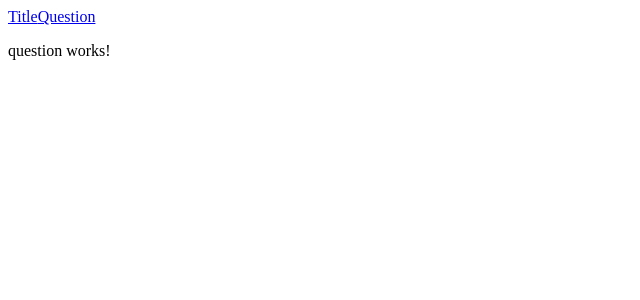
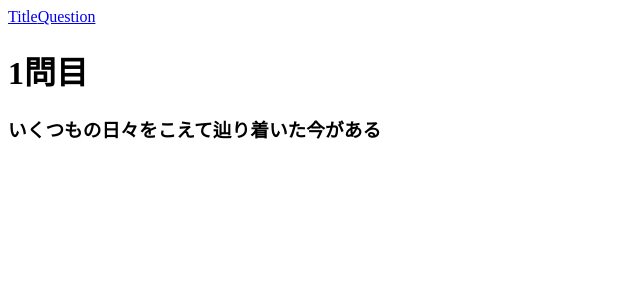
Before and after one commit to YanaiShohei/intern-yanai, an Angular app in the folder app/: page /question in a window 1280 px wide. Shown: the top 300 px of the page, without its empty margins (0-640 px from the left). Built offline with nearby package versions, Linux system fonts and the light colour scheme.

Commit message:
何問目かの表示と問題文の表示

```diff
--- a/app/src/app/question/question.component.html
+++ b/app/src/app/question/question.component.html
@@ -1 +1,2 @@
-<p>question works!</p>
+<h1>1問目</h1>
+<h3>いくつもの日々をこえて辿り着いた今がある</h3>
```
